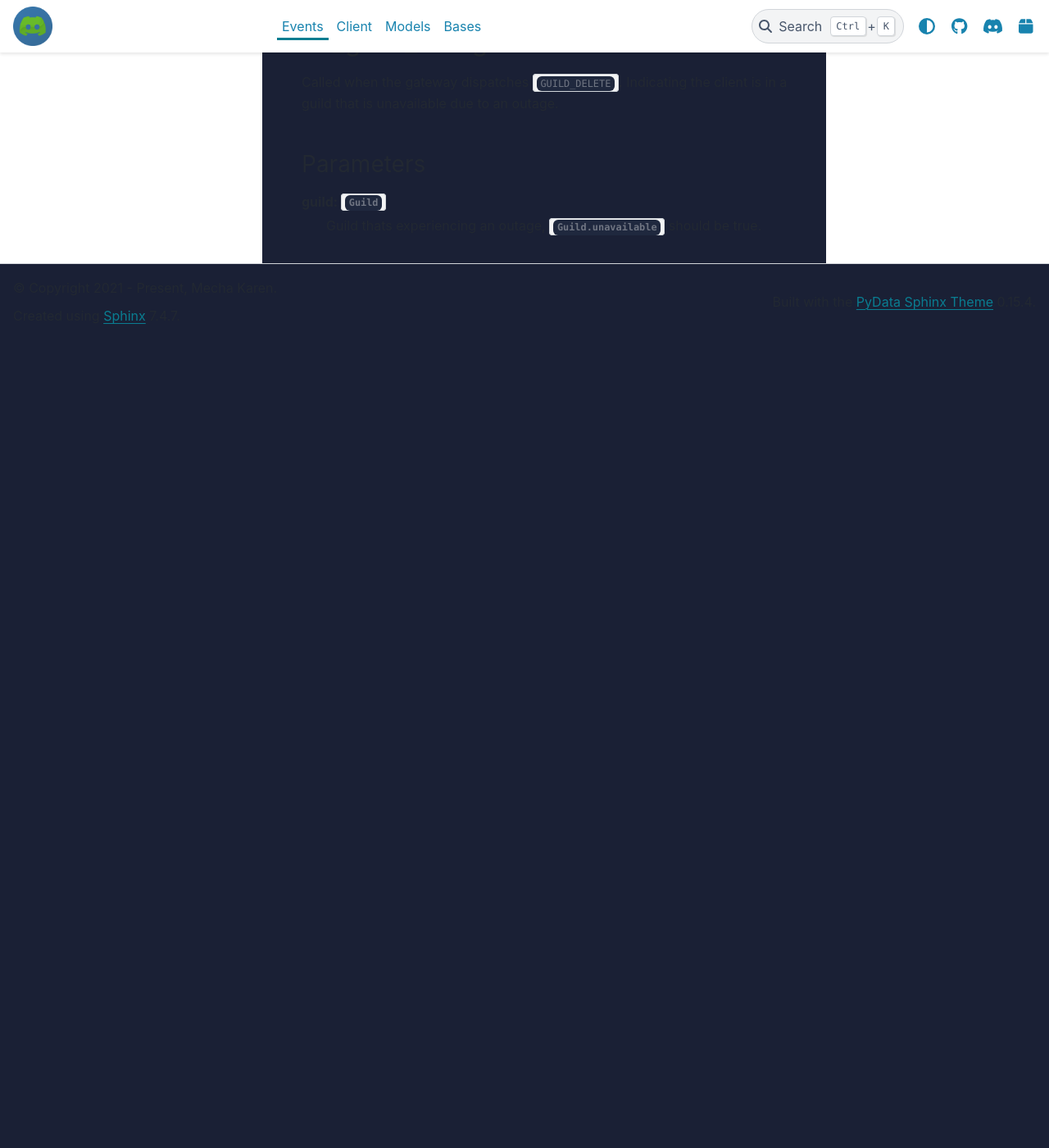
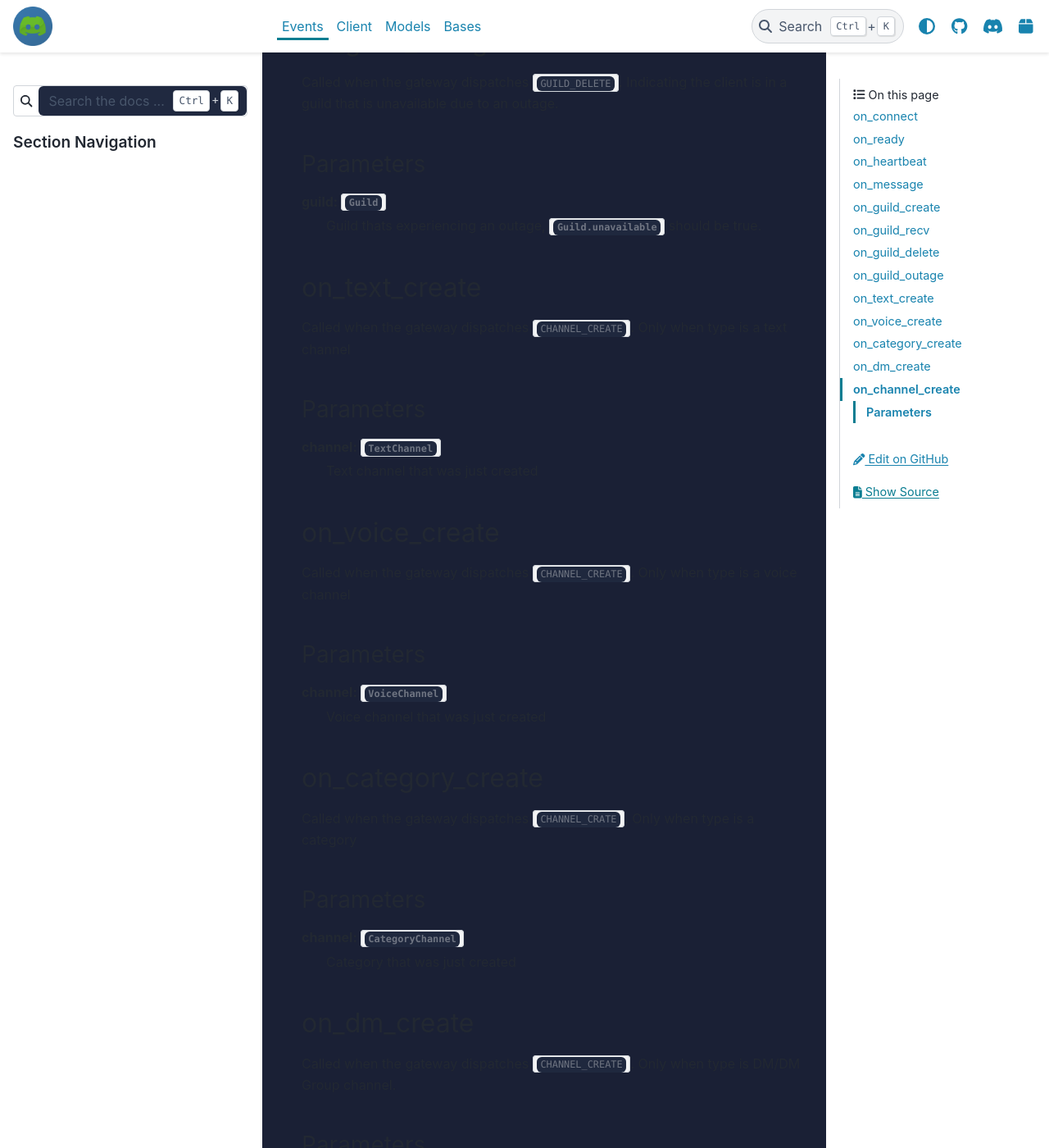
Before and after one commit to Mecha-Karen/acord, a Sphinx documentation site: the page built from docs/source/events.rst, in a window 1280 px wide and 1400 px high, scrolled down 2010 px. Shown: the whole window at 82% size. Built offline with Sphinx 7.4.7 and the PyData theme 0.15.4, drawn with Linux system fonts in a browser that asks for light colours; before the commit the page ends 2424 px from its top, so only the background shows below that; some of the changed text lies outside the part shown.

Commit message:
Add channel create events

```diff
--- a/docs/source/events.rst
+++ b/docs/source/events.rst
@@ -84,3 +84,53 @@ Parameters
 ==========
 guild: :class:`Guild`
     Guild thats experiencing an outage, :attr:`Guild.unavailable` should be true.
+
+on_text_create
+~~~~~~~~~~~~~~
+Called when the gateway dispatches ``CHANNEL_CREATE``.
+Only when type is a text channel
+
+Parameters
+==========
+channel: :class:`TextChannel`
+    Text channel that was just created
+
+on_voice_create
+~~~~~~~~~~~~~~~
+Called when the gateway dispatches ``CHANNEL_CREATE``.
+Only when type is a voice channel
+
+Parameters
+==========
+channel: :class:`VoiceChannel`
+    Voice channel that was just created
+
+on_category_create
+~~~~~~~~~~~~~~~~~~
+Called when the gateway dispatches ``CHANNEL_CRATE``.
+Only when type is a category
+
+Parameters
+==========
+channel: :class:`CategoryChannel`
+    Category that was just created
+
+on_dm_create
+~~~~~~~~~~~~
+Called when the gateway dispatches ``CHANNEL_CREATE``.
+Only when type is DM/DM Group channel.
+
+Parameters
+==========
+channel: Union[:class:`DMChannel`, :class:`GroupDMChannel`]
+    DM channel that was just created
+
+on_channel_create
+~~~~~~~~~~~~~~~~~
+Called when the gateway dispatches ``CHANNEL_CREATE``.
+This is called when any channels are created.
+
+Parameters
+==========
+channel: :class:`Channel`
+    Channel just created
```
